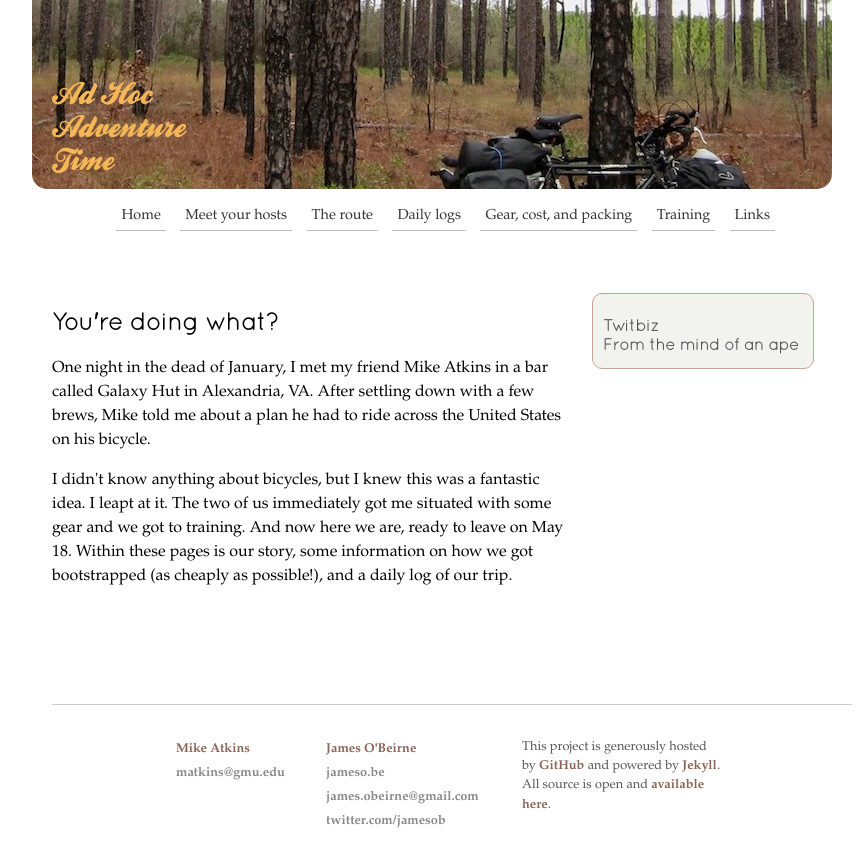
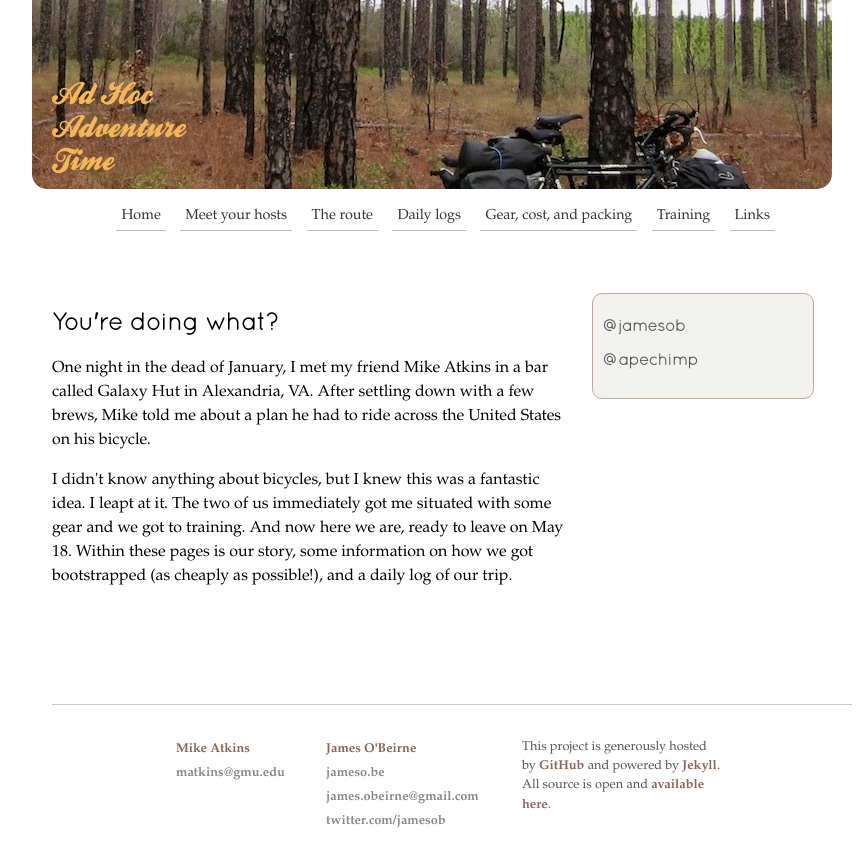
Before and after one commit to jamesob/biketrip, a Jekyll site: the page built from index.html, in a window 1280 px wide. Shown: the top 867 px of the page, without its empty margins (208-1071 px from the left). Built offline with Jekyll 4.4.1, drawn with Linux system fonts in a browser that asks for light colours.

Commit message:
twitter tweaks

```diff
--- a/_layouts/withSidebar.html
+++ b/_layouts/withSidebar.html
@@ -36,7 +36,7 @@ headScripts: ["/js/twitter.js", "/js/jquery-1.5.2.min.js"]
   <ul>
   </ul>
   <div id="twitShite">
-    <h4>Twitbiz</h4>
+    <h4><a href="http://twitter.com/jamesob">@jamesob</a></h4>
     <div id="jtweets"></div>
     <script type="text/javascript">
       getTwitters('jtweets', {
@@ -49,7 +49,7 @@ headScripts: ["/js/twitter.js", "/js/jquery-1.5.2.min.js"]
       });
     </script>
 
-    <h4>From the mind of an ape</h4>
+    <h4><a href="http://twitter.com/apechimp">@apechimp</a></h4>
     <div id="mtweets"></div>
     <script type="text/javascript">
       getTwitters('mtweets', {
--- a/css/presentation.css
+++ b/css/presentation.css
@@ -168,6 +168,10 @@ img.bio {
   color: #555;
 }
 
+#inner-nav h4 a, #inner-nav h4 a:hover {
+  color: #555;
+}
+
 #inner-nav ul {
   padding-left: 10px;
   margin-left: 0;
@@ -187,6 +191,10 @@ img.bio {
 
 #innerPageNav ul li:before {
 	content: "\00BB \0020";
+}
+
+#jtweets, #mtweets {
+  margin-bottom: 20px;
 }
 
 #jtweets ul, #mtweets ul, #innerPageNav ul {
```
